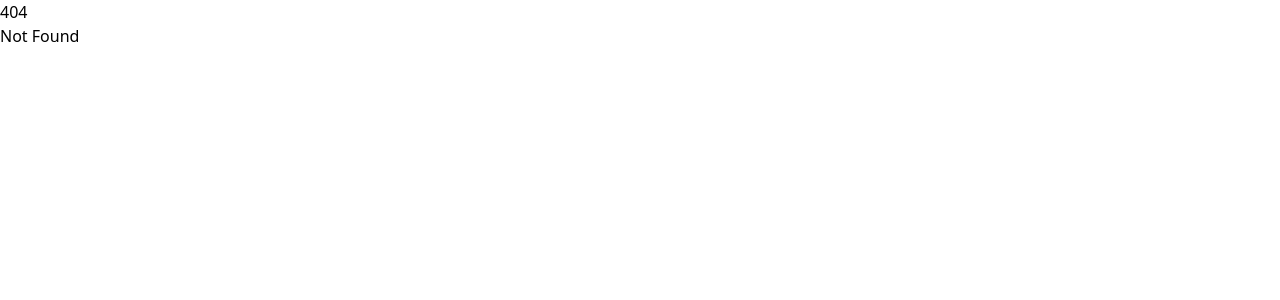
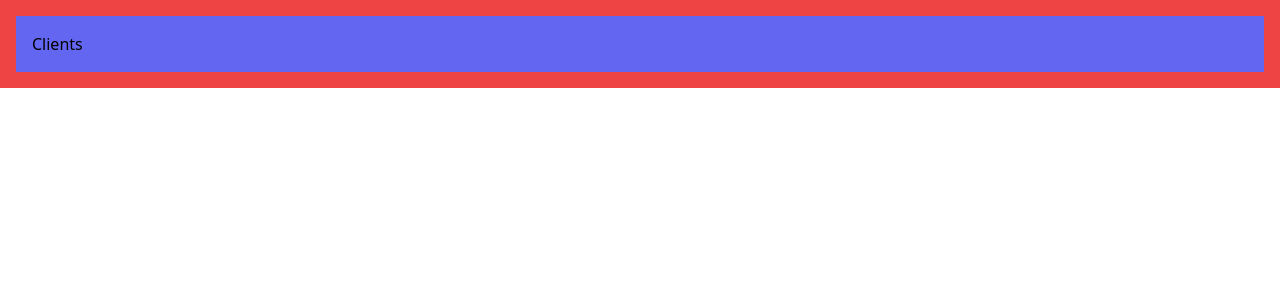
Before and after one commit to p0nyqz/tailwind-sveltekit, a SvelteKit app: page /clients in a window 1280 px wide. Before the commit this address had no page. Shown: the top 300 px of the page. Built offline with nearby package versions, Linux system fonts and the light colour scheme.

Commit message:
+layout, +page@

```diff
--- /dev/null
+++ b/src/lib/layouts/Dashboard.svelte
@@ -0,0 +1,3 @@
+<div class="bg-indigo-500 p-4">
+  <slot></slot>
+</div>
--- /dev/null
+++ b/src/routes/(login)/+layout.svelte
@@ -0,0 +1,3 @@
+<div class="bg-blue-500 p-4">
+  <slot></slot>
+</div>
--- a/src/routes/+layout.svelte
+++ b/src/routes/+layout.svelte
@@ -1,5 +1,7 @@
 <script>
-import '../app.css';
+  import '../app.css';
 </script>
 
-<slot />
+<div class="bg-red-500 p-4">
+  <slot />
+</div>
--- /dev/null
+++ b/src/routes/clients/+page.svelte
@@ -0,0 +1,4 @@
+<script lang="ts">
+  import Dashboard from '../../lib/layouts/Dashboard.svelte';
+</script>
+<Dashboard>Clients</Dashboard>
--- /dev/null
+++ b/src/routes/invoices/+layout.svelte
@@ -0,0 +1,3 @@
+<div class="bg-yellow-400 p-4">
+  <slot></slot>
+</div>
--- a/src/routes/invoices/[id]/+page.svelte
+++ b/src/routes/invoices/[id]/+page@.svelte
@@ -1,4 +1,5 @@
 <script lang="ts">
+  import Dashboard from '../../../lib/layouts/Dashboard.svelte';
   export let data;
   console.log('====================================');
   console.log(data);
@@ -6,4 +7,4 @@
 
 </script>
 
-Invoice
+<Dashboard>Invoice</Dashboard>
```
Also changed, not shown: src/routes/(login)/forgot-password/+page@(login).svelte (renamed from src/routes/forgot-password/+page.svelte), src/routes/(login)/signup/+page.svelte (renamed from src/routes/signup/+page.svelte).
